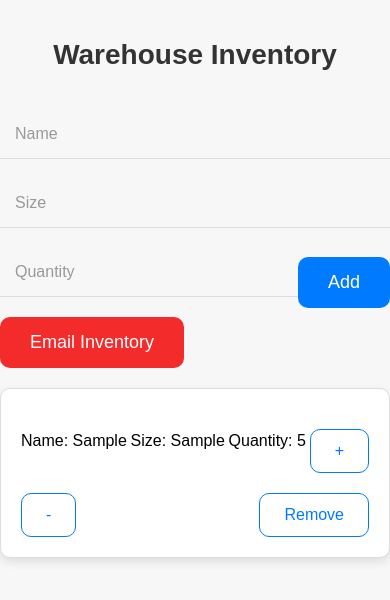
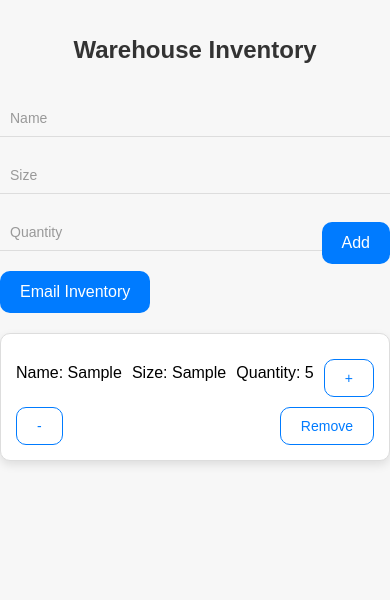
Before and after one commit to sahildadhwal/WarehouseStock, a plain HTML site: page index.html in a window 390 px wide. Both pictures are taken after typing "Sample", "Sample", "5" into the empty fields and a click on the button "Email Inventory". Drawn offline with Linux system fonts and the light colour scheme.

Commit message:
making website look nicer for iphone 12

```diff
--- a/styles.css
+++ b/styles.css
@@ -30,11 +30,10 @@ form {
     margin-bottom: 20px;
 }
 
-
 input[type="text"],
 input[type="number"] {
     flex: 1;
-    padding: 15px;
+    padding: 10px;
     border: none;
     border-bottom: 1px solid #ddd;
     background-color: transparent;
@@ -48,36 +47,22 @@ input[type="number"]::placeholder {
     color: #999;
 }
 
-button[type="submit"] {
-    padding: 15px 30px;
+button[type="submit"],
+button[type="menu"] {
+    padding: 12px 20px;
     background-color: #007bff;
     color: #fff;
     border: none;
     border-radius: 10px;
     cursor: pointer;
     transition: background-color 0.2s;
-    font-size: 18px;
+    font-size: 16px;
 }
 
-button[type="submit"]:hover {
+button[type="submit"]:hover,
+button[type="menu"]:hover {
     background-color: #0056b3;
 }
-
-button[type="menu"] {
-    padding: 15px 30px;
-    background-color: #f32b2b;
-    color: #fff;
-    border: none;
-    border-radius: 10px;
-    cursor: pointer;
-    transition: background-color 0.2s;
-    font-size: 18px;
-}
-button[type="menu"]:hover {
-    background-color: #9c240f;
-}
-
-
 
 ul {
     list-style: none;
@@ -88,8 +73,8 @@ li {
     background-color: #fff;
     border: 1px solid #ddd;
     border-radius: 10px;
-    margin: 20px 0;
-    padding: 20px;
+    margin: 10px 0;
+    padding: 15px;
     display: flex;
     flex-wrap: wrap;
     justify-content: space-between;
@@ -98,19 +83,47 @@ li {
 }
 
 li button {
-    padding: 12px 24px;
+    padding: 10px 20px;
     background-color: #fff;
     color: #007bff;
     border: 1px solid #007bff;
     border-radius: 10px;
     cursor: pointer;
     margin-left: 0;
-    margin-top: 20px;
+    margin-top: 10px;
     transition: background-color 0.2s, color 0.2s;
-    font-size: 16px;
+    font-size: 14px;
 }
 
 li button:hover {
     background-color: #007bff;
     color: #fff;
 }
+
+@media screen and (max-width: 768px) {
+    h1 {
+        font-size: 24px;
+    }
+    #warehouse-inventory {
+        width: 95%;
+        padding: 10px;
+    }
+    input[type="text"],
+    input[type="number"] {
+        padding: 10px;
+        font-size: 14px;
+    }
+    button[type="submit"],
+    button[type="menu"] {
+        padding: 12px 20px;
+        font-size: 16px;
+    }
+    li {
+        padding: 15px;
+        margin: 10px 0;
+    }
+    li button {
+        padding: 10px 20px;
+        font-size: 14px;
+    }
+}
```
